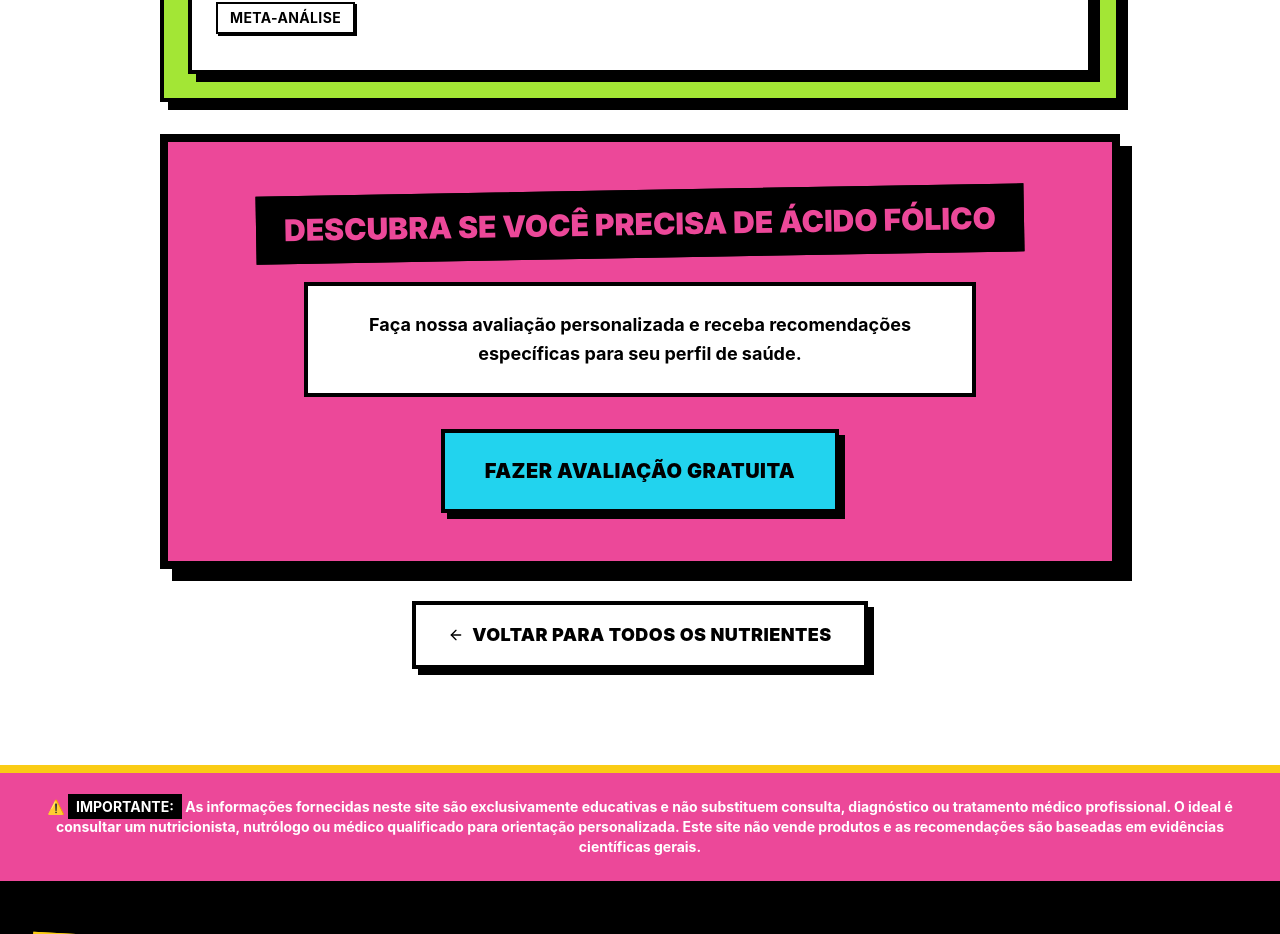
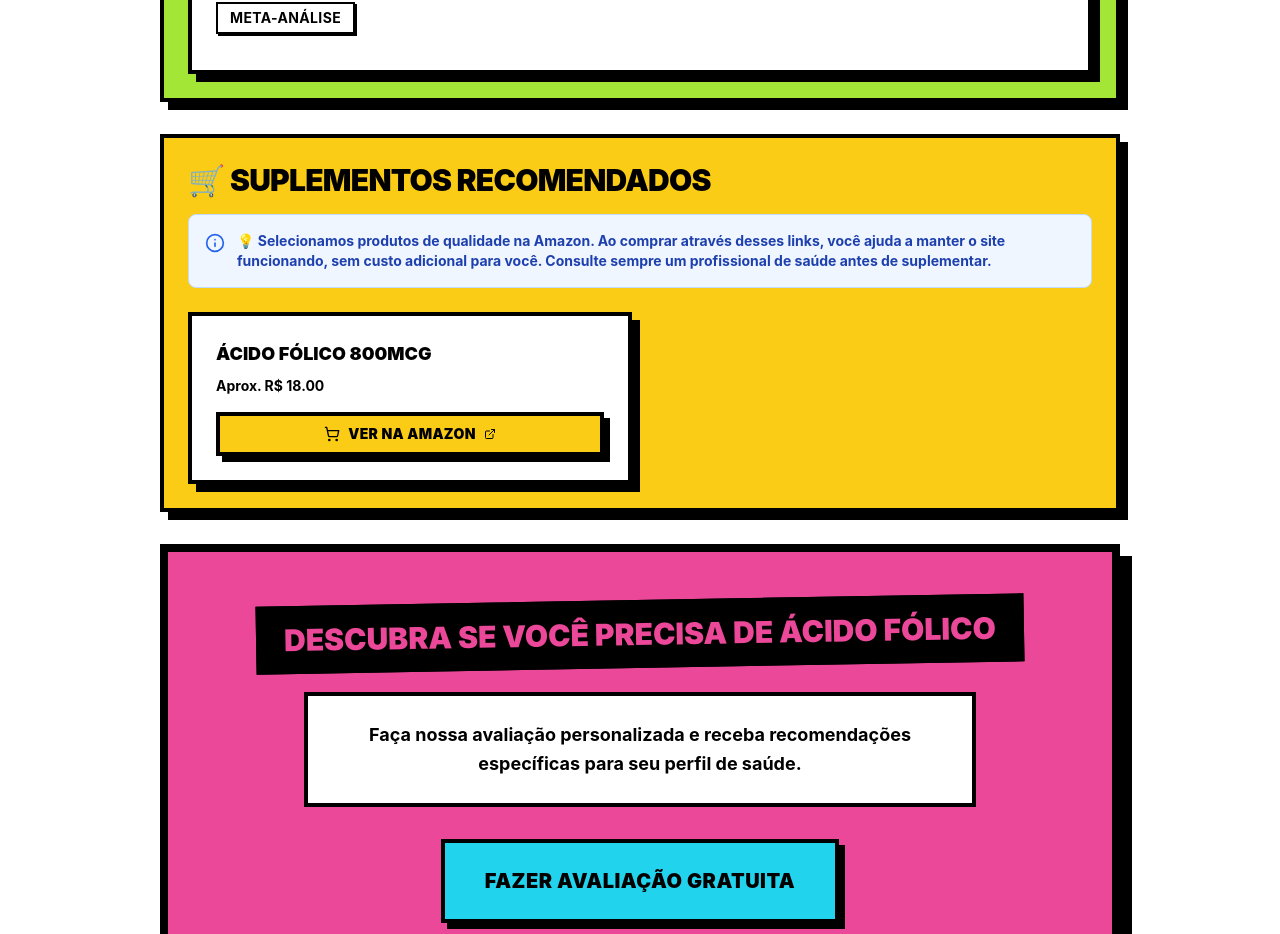
Before and after one commit to joshuaas5/suplementaj-, a Next.js app: page /nutrientes/acido-folico in a window 1280 px wide. Shown: the part 3350-4284 px from the top of the page. Built offline with nearby package versions, Linux system fonts and the light colour scheme.

Commit message:
feat: reativa seção de produtos afiliados na Amazon
- Descomenta seção de suplementos recomendados
- Ajusta texto para ser mais sutil sobre afiliação
- Mantém tag de afiliado configurada (105c91-20)
- Texto agora: "ajuda a manter o site funcionando" sem mencionar ganho

```diff
--- a/app/nutrientes/[slug]/page.tsx
+++ b/app/nutrientes/[slug]/page.tsx
@@ -5,7 +5,8 @@ import { Badge } from '@/components/ui/Badge'
 import { Alert } from '@/components/ui/Alert'
 import { Button } from '@/components/ui/Button'
 import { DisclaimerBanner } from '@/components/layout/DisclaimerBanner'
-import { ArrowLeft, ExternalLink } from 'lucide-react'
+import { ArrowLeft, ExternalLink, ShoppingCart } from 'lucide-react'
+import { addAmazonAffiliateTag } from '@/lib/affiliate'
 import nutrientesData from '@/data/nutrientes.json'
 import type { Nutriente } from '@/types/nutriente'
 
@@ -516,8 +517,8 @@ export default function NutrienteDetailPage({ params }: PageProps) {
           </Card>
         )}
 
-        {/* Links Afiliados Amazon - TEMPORARIAMENTE DESABILITADO (links são placeholders)
-        {nutriente.afiliados.amazon && nutriente.afiliados.amazon.length > 0 && (
+        {/* Suplementos Recomendados */}
+        {nutriente.afiliados?.amazon && nutriente.afiliados.amazon.length > 0 && (
           <Card className="mb-8 bg-yellow-400">
             <CardHeader>
               <CardTitle className="text-xl sm:text-2xl md:text-3xl">🛒 Suplementos Recomendados</CardTitle>
@@ -525,8 +526,7 @@ export default function NutrienteDetailPage({ params }: PageProps) {
             <CardContent>
               <Alert variant="info" className="mb-6">
                 <p className="text-sm font-bold">
-                  Os links abaixo são afiliados da Amazon. Ao comprar através deles, você ajuda a manter o Suplementa Já
-                  sem custo adicional. O ideal é consultar um profissional de saúde para orientação personalizada.
+                  💡 Selecionamos produtos de qualidade na Amazon. Ao comprar através desses links, você ajuda a manter o site funcionando, sem custo adicional para você. Consulte sempre um profissional de saúde antes de suplementar.
                 </p>
               </Alert>
               <div className="grid gap-4 sm:grid-cols-2">
@@ -556,7 +556,6 @@ export default function NutrienteDetailPage({ params }: PageProps) {
             </CardContent>
           </Card>
         )}
-        */}
 
         {/* CTA Final - NEOBRUTALISM */}
         <div className="bg-pink-500 border-8 border-black shadow-[12px_12px_0_0_#000] p-6 sm:p-8 md:p-12 text-center mb-8">
```
